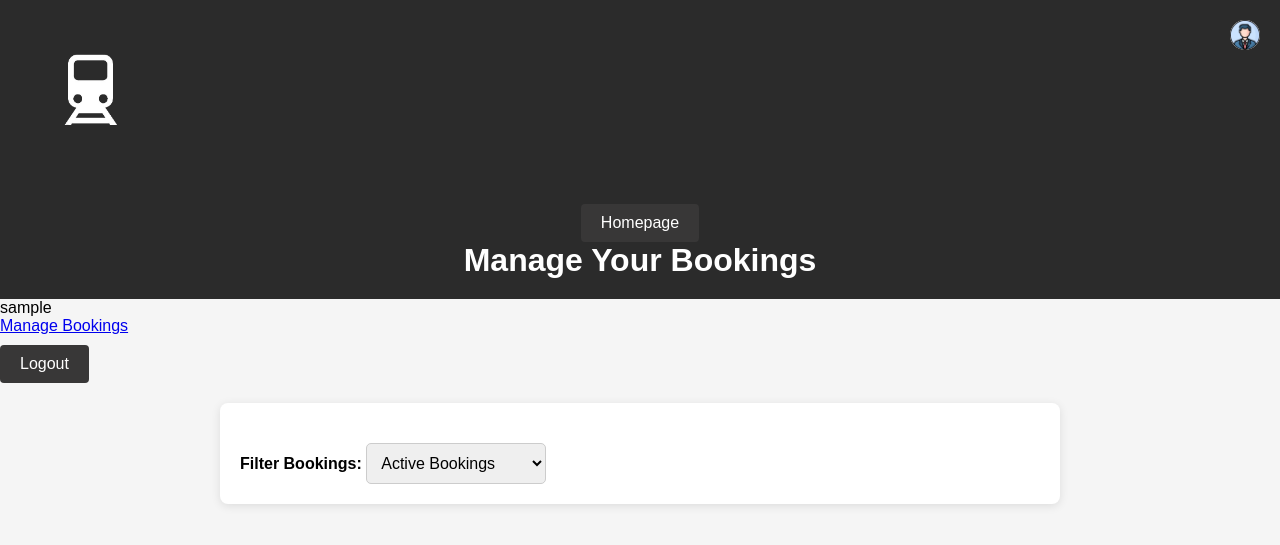
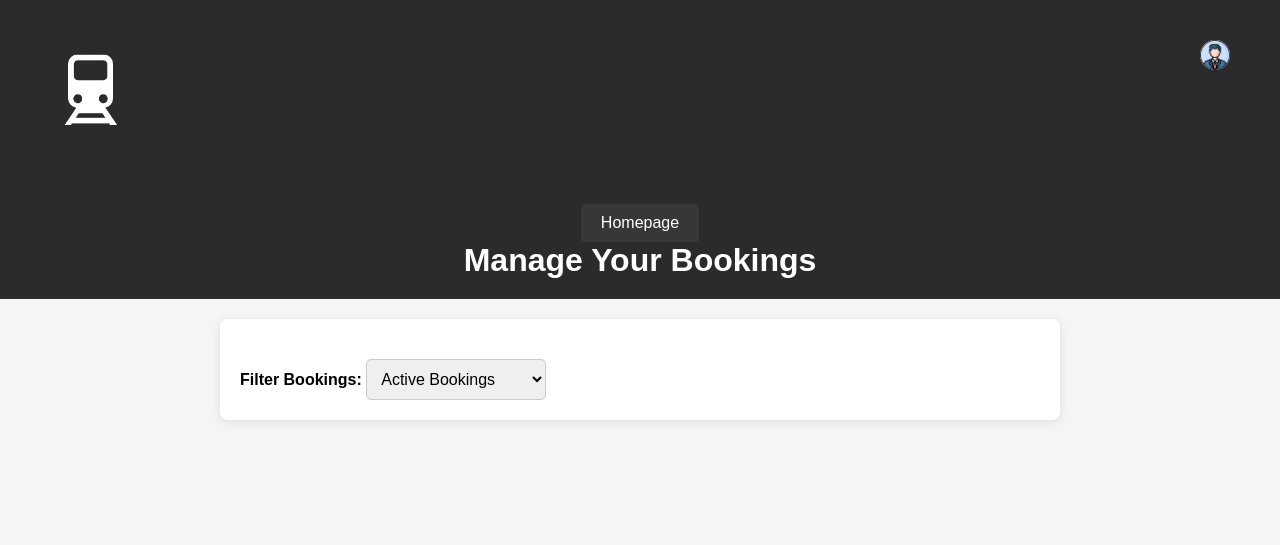
Before and after one commit to NaifAllhyani1/Ticket-Reservation-System, a PHP site: page /manage-bookings.php in a window 1280 px wide. Shown: the top 545 px of the page. Run offline with PHP 8.4, Linux system fonts and the light colour scheme; the visitor is signed in with stand-in values (Sample User, id 1); data comes from the database, SQL or seed files in the repository; data that the repository does not hold is empty.

Commit message:
Updated CSS

```diff
--- a/index.css
+++ b/index.css
@@ -20,9 +16,7 @@ header {
   text-align: center;
   position: relative;
 }
-
-/* Containers */
-.container, .container1 {
+.container {
   max-width: 1200px;
   margin: 20px auto;
   padding: 20px;
@@ -46,13 +36,10 @@ header {
   text-align: center;
   box-shadow: 0 2px 8px rgba(0, 0, 0, 0.1);
 }
-
 .card h3 {
   margin-bottom: 15px;
 }
-
-/* Buttons */
-.btn, button {
+.btn {
   display: inline-block;
   margin-top: 10px;
   padding: 10px 20px;
@@ -61,16 +48,11 @@ header {
   text-decoration: none;
   border-radius: 4px;
   transition: background 0.3s ease;
-  border: none;
-  font-size: 16px;
-  cursor: pointer;
 }
-
-.btn:hover, button:hover {
+.btn:hover {
   background-color: #7e7d7d9a;
 }
 
-/* Logo & User Info */
 .logo-container {
   background-color: #2b2b2b;
   padding: 20px;
@@ -100,7 +82,126 @@ header {
   background-color: white;
 }
 
-/* Forms */
+button {
+  padding: 10px 20px;
+  background-color: #383737;
+  color: white;
+  border: none;
+  border-radius: 4px;
+  font-size: 16px;
+  cursor: pointer;
+  transition: background-color 0.3s;
+}
+
+
+button:hover {
+  background-color: #7e7d7d9a;
+}
+
+
+
+
+.action {
+  position: fixed;
+  top: 20px;
+  right: 30px;
+}
+
+.action .profile {
+  position: relative;
+  width: 60px;
+  height: 60px;
+  border-radius: 50%;
+  overflow: hidden;
+  cursor: pointer;
+}
+
+.action .profile img {
+  position: absolute;
+  top: 0;
+  left: 0;
+  width: 100%;
+  height: 100%;
+  object-fit: cover;
+}
+
+.action .menu {
+  position: absolute;
+  top: 120px;
+  right: -10px;
+  padding: 10px 20px;
+  background: #fff;
+  width: 200px;
+  box-sizing: 0 5px 25px rgba(0, 0, 0, 0.1);
+  border-radius: 15px;
+  transition: 0.5s;
+  visibility: hidden;
+  opacity: 0;
+}
+
+.action .menu.active {
+  top: 80px;
+  visibility: visible;
+  opacity: 1;
+}
+
+.action .menu::before {
+  content: "";
+  position: absolute;
+  top: -5px;
+  right: 28px;
+  width: 20px;
+  height: 20px;
+  background: #fff;
+  transform: rotate(45deg);
+}
+
+.action .menu h3 {
+  width: 100%;
+  text-align: center;
+  font-size: 18px;
+  padding: 20px 0;
+  font-weight: 500;
+  color: #555;
+  line-height: 1.5em;
+}
+
+.action .menu h3 span {
+  font-size: 14px;
+  color: #cecece;
+  font-weight: 300;
+}
+
+.action .menu ul li {
+  list-style: none;
+  padding: 16px 0;
+  border-top: 1px solid rgba(0, 0, 0, 0.05);
+  display: flex;
+  align-items: center;
+}
+
+.action .menu ul li img {
+  max-width: 20px;
+  margin-right: 10px;
+  opacity: 0.5;
+  transition: 0.5s;
+}
+
+.action .menu ul li:hover img {
+  opacity: 1;
+}
+
+.action .menu ul li a {
+  display: inline-block;
+  text-decoration: none;
+  color: #555;
+  font-weight: 500;
+  transition: 0.5s;
+}
+
+.action .menu ul li:hover a {
+  color: #7e7d7d9a;
+}
 form {
   display: flex;
   flex-direction: column;
```
Also changed, not shown: other parts of index.css (+55 -85 lines).
